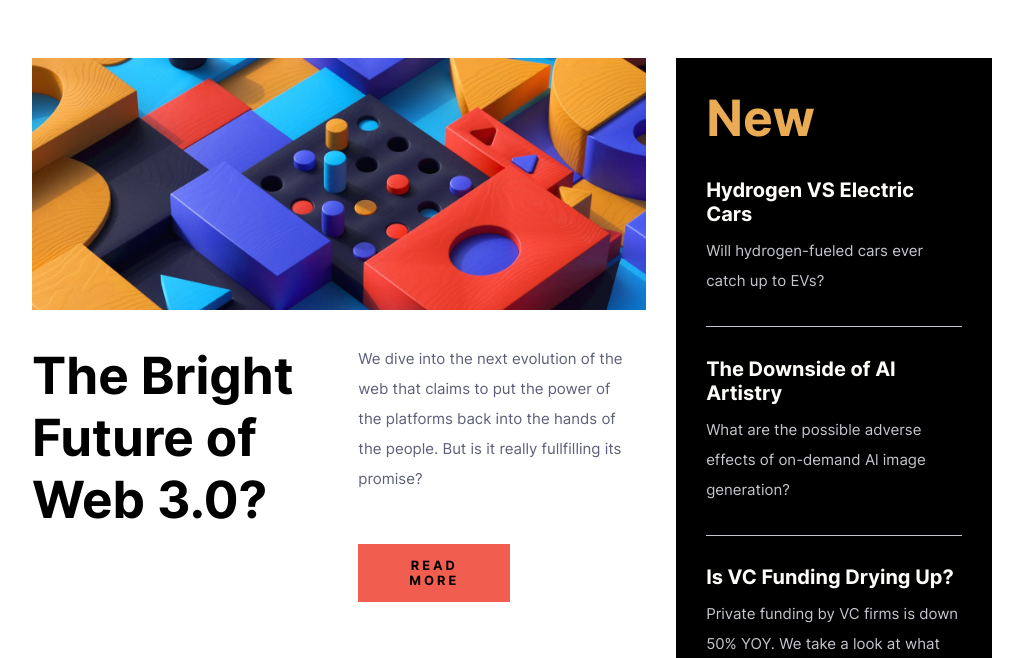
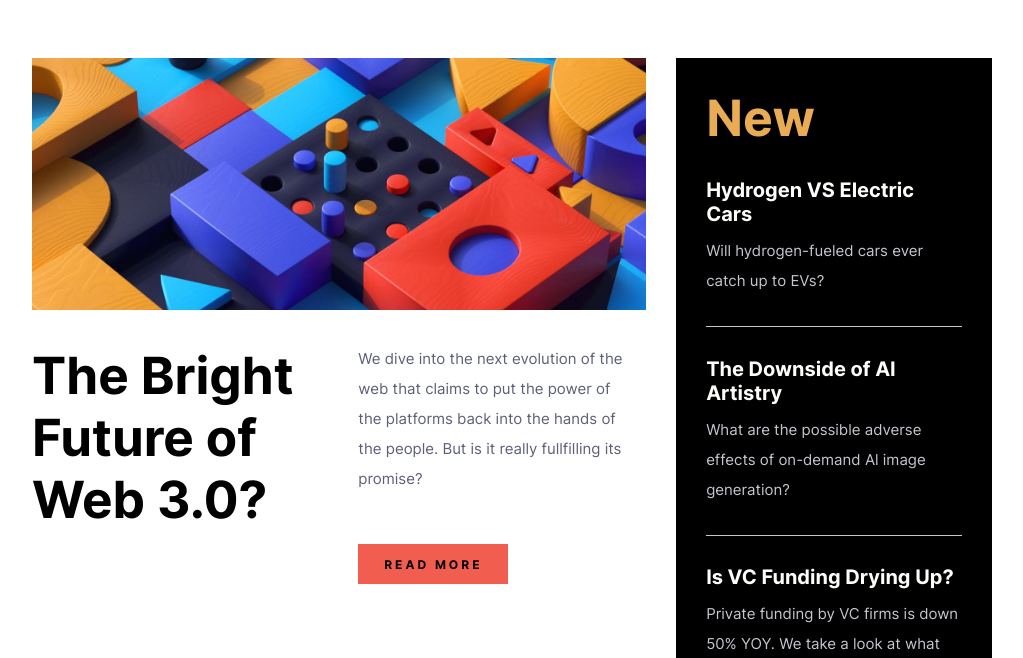
Before and after one commit to fidelis05/Challenges-Front-End, a plain HTML site: page Semana 2/index.html in a window 1280 px wide. Shown: the part 142-800 px from the top of the page, without its empty margins (128-1151 px from the left). Drawn offline with Linux system fonts and the light colour scheme.

Commit message:
Update button styles

```diff
--- a/Semana 2/style.css
+++ b/Semana 2/style.css
@@ -90,9 +90,9 @@ div.text p {
 section div button {
     background-color: hsl(5, 85%, 63%);
     border: none;
-    padding: 5% 10%;
-    width: 55%;
-    font-size: 1vw;
+    width: 150px;
+    height: 40px;
+    font-size: 12px;
     font-weight: bold;
     letter-spacing: 3px;
 }
```
